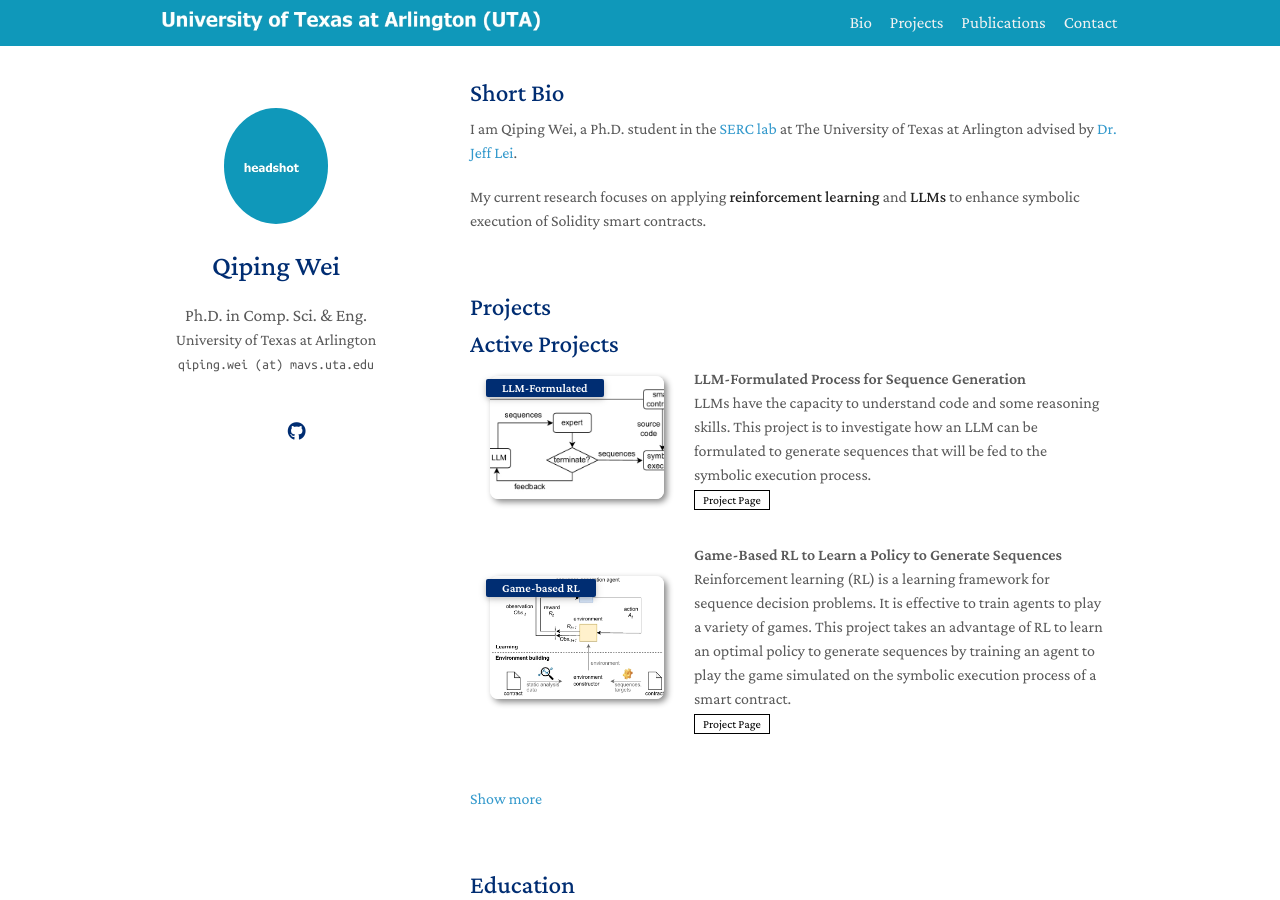
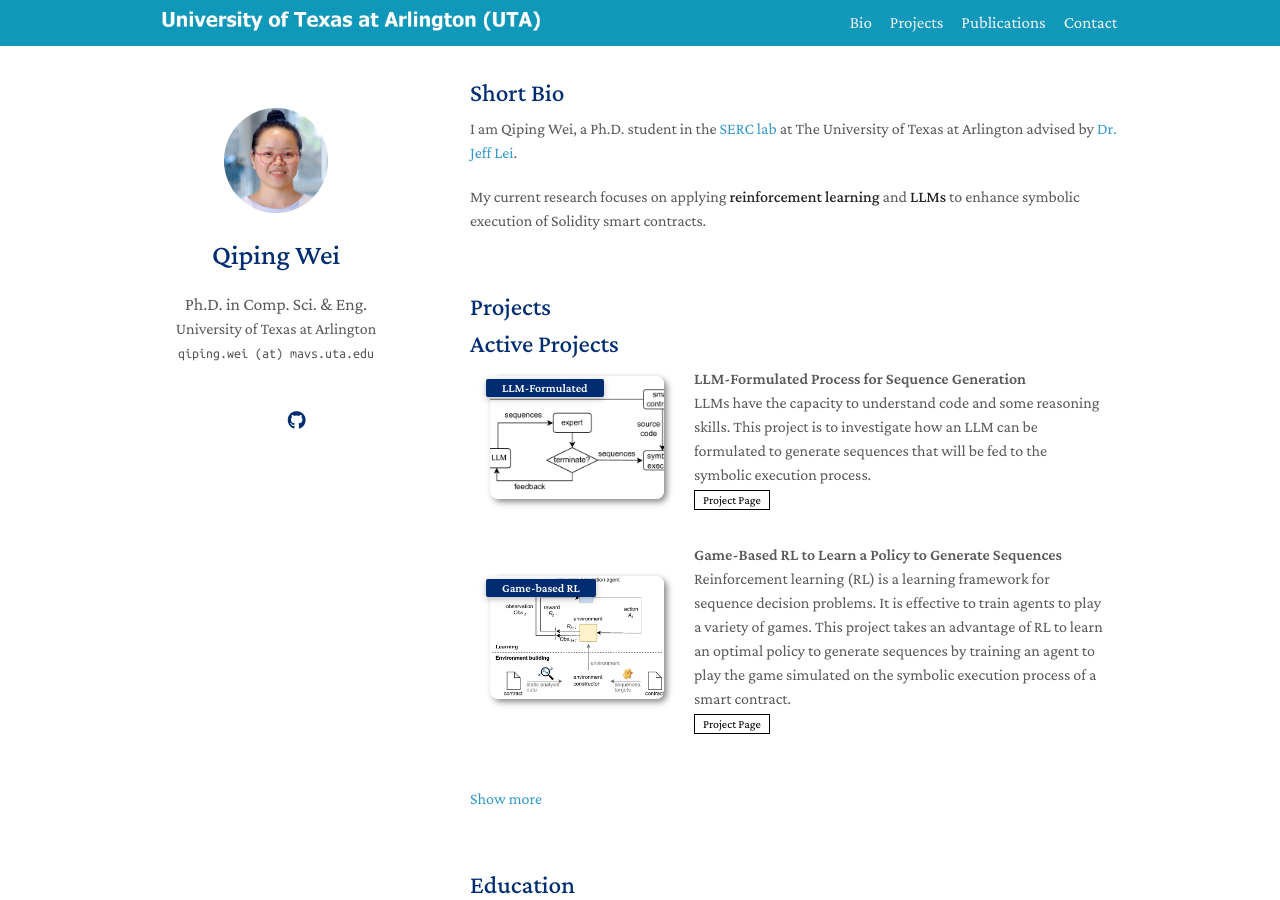
Before and after one commit to Qiana0223/qiana0223.github.io, a Jekyll site: the page built from index.md, in a window 1280 px wide and 900 px high. Built offline with Jekyll 4.4.1, drawn with Linux system fonts in a browser that asks for light colours; a style sheet for code colours, icons or effects is not loaded.

Commit message:
add headshot

```diff
--- a/_config.yml
+++ b/_config.yml
@@ -27,7 +27,7 @@
 # twitter: xxx
 
 # Images
-avatar: ./assets/img/avatar1.jpg
+avatar: ./assets/img/qiping1.png # change avatar1.jpg to qiping1.png
 favicon: ./assets/img/favicon1.png
 favicon_dark: ./assets/img/favicon1-dark.png
 
```
Also changed, not shown: assets/img/qiping1.png (added).
